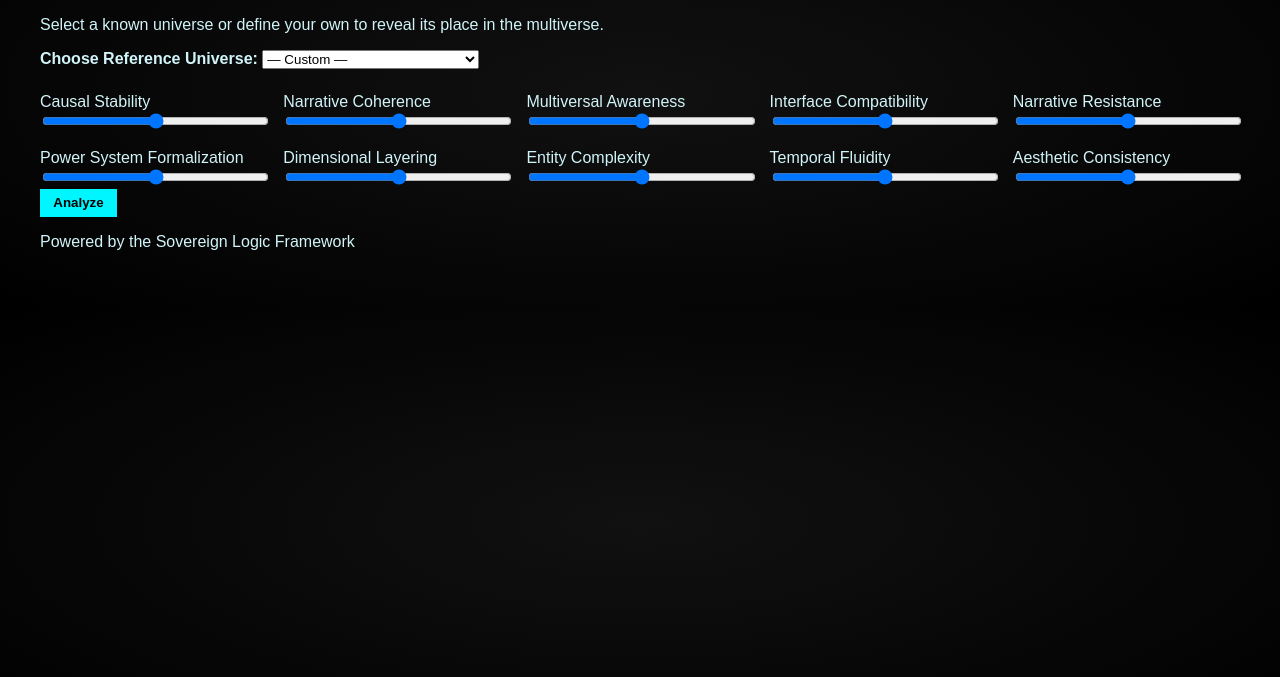
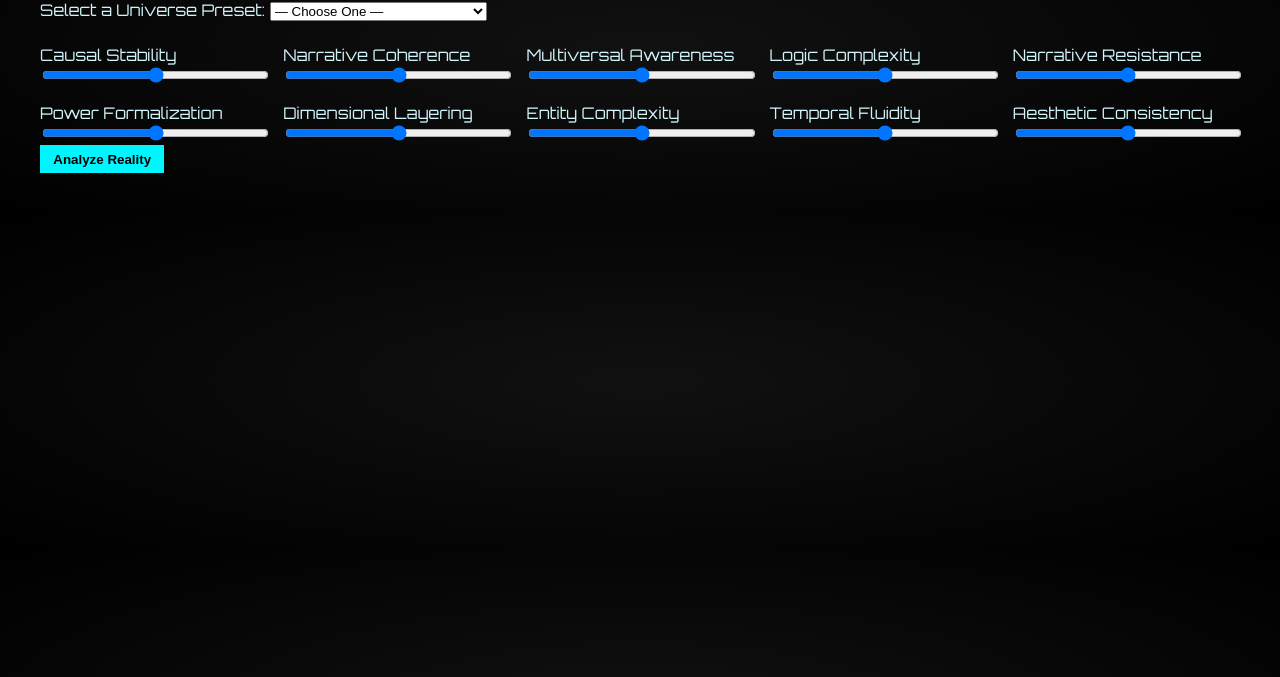
Before and after one commit to MelvinSewell/Reality-Level-Function-, a plain HTML site: page index.html in a window 1280 px wide. Shown: the part 123-800 px from the top of the page. Drawn offline with nearby package versions, Linux system fonts and the light colour scheme.

Commit message:
Update index.html

```diff
--- a/index.html
+++ b/index.html
@@ -5,47 +5,48 @@
   <meta name="viewport" content="width=device-width, initial-scale=1.0"/>
   <title>Reality Level Analyzer</title>
   <link rel="stylesheet" href="style.css" />
+  <link href="https://fonts.googleapis.com/css2?family=Orbitron:wght@400;700&family=Inter&display=swap" rel="stylesheet">
+  <script src="https://cdn.jsdelivr.net/npm/chart.js"></script>
 </head>
 <body>
-  <header>
+  <main class="container">
     <h1>Reality Level Analyzer</h1>
-    <p>Select a known universe or define your own to reveal its place in the multiverse.</p>
-  </header>
-
-  <main>
-    <section>
-      <label for="presetSelect"><strong>Choose Reference Universe:</strong></label>
-      <select id="presetSelect">
-        <option value="">— Custom —</option>
-      </select>
-    </section>
 
     <form id="analyzerForm">
+      <label for="presetSelect">Select a Universe Preset:</label>
+      <select id="presetSelect">
+        <option value="">— Choose One —</option>
+      </select>
+
       <div class="trait-grid">
-        <div class="trait"><label for="causal">Causal Stability</label><input type="range" min="0" max="10" value="5" id="causal" /></div>
-        <div class="trait"><label for="narrative">Narrative Coherence</label><input type="range" min="0" max="10" value="5" id="narrative" /></div>
-        <div class="trait"><label for="multiversal">Multiversal Awareness</label><input type="range" min="0" max="10" value="5" id="multiversal" /></div>
-        <div class="trait"><label for="logic">Interface Compatibility</label><input type="range" min="0" max="10" value="5" id="logic" /></div>
-        <div class="trait"><label for="resistance">Narrative Resistance</label><input type="range" min="0" max="10" value="5" id="resistance" /></div>
-        <div class="trait"><label for="power">Power System Formalization</label><input type="range" min="0" max="10" value="5" id="power" /></div>
-        <div class="trait"><label for="dimension">Dimensional Layering</label><input type="range" min="0" max="10" value="5" id="dimension" /></div>
-        <div class="trait"><label for="entity">Entity Complexity</label><input type="range" min="0" max="10" value="5" id="entity" /></div>
-        <div class="trait"><label for="temporal">Temporal Fluidity</label><input type="range" min="0" max="10" value="5" id="temporal" /></div>
-        <div class="trait"><label for="aesthetic">Aesthetic Consistency</label><input type="range" min="0" max="10" value="5" id="aesthetic" /></div>
+        <!-- Each slider will be styled via CSS -->
+        <label>Causal Stability<input type="range" id="causal" min="0" max="10" value="5"/></label>
+        <label>Narrative Coherence<input type="range" id="narrative" min="0" max="10" value="5"/></label>
+        <label>Multiversal Awareness<input type="range" id="multiversal" min="0" max="10" value="5"/></label>
+        <label>Logic Complexity<input type="range" id="logic" min="0" max="10" value="5"/></label>
+        <label>Narrative Resistance<input type="range" id="resistance" min="0" max="10" value="5"/></label>
+        <label>Power Formalization<input type="range" id="power" min="0" max="10" value="5"/></label>
+        <label>Dimensional Layering<input type="range" id="dimension" min="0" max="10" value="5"/></label>
+        <label>Entity Complexity<input type="range" id="entity" min="0" max="10" value="5"/></label>
+        <label>Temporal Fluidity<input type="range" id="temporal" min="0" max="10" value="5"/></label>
+        <label>Aesthetic Consistency<input type="range" id="aesthetic" min="0" max="10" value="5"/></label>
       </div>
-      <button type="submit">Analyze</button>
+
+      <button type="submit">Analyze Reality</button>
     </form>
 
     <section id="results" hidden>
-      <h2>Reality Level: <span id="realityLabel">—</span></h2>
-      <p id="realitySummary">Your result will appear here.</p>
-      <p id="indexOutput"></p>
+      <div class="result-card">
+        <div class="tier-ring">
+          <div class="tier-glow"></div>
+          <div id="realityLabel" class="tier-label">—</div>
+        </div>
+        <p id="realitySummary"></p>
+        <div id="indexOutput" class="index-metrics"></div>
+        <canvas id="realityGlyph" width="320" height="320"></canvas>
+      </div>
     </section>
   </main>
-
-  <footer>
-    <p>Powered by the Sovereign Logic Framework</p>
-  </footer>
 
   <script src="script.js"></script>
 </body>
```
